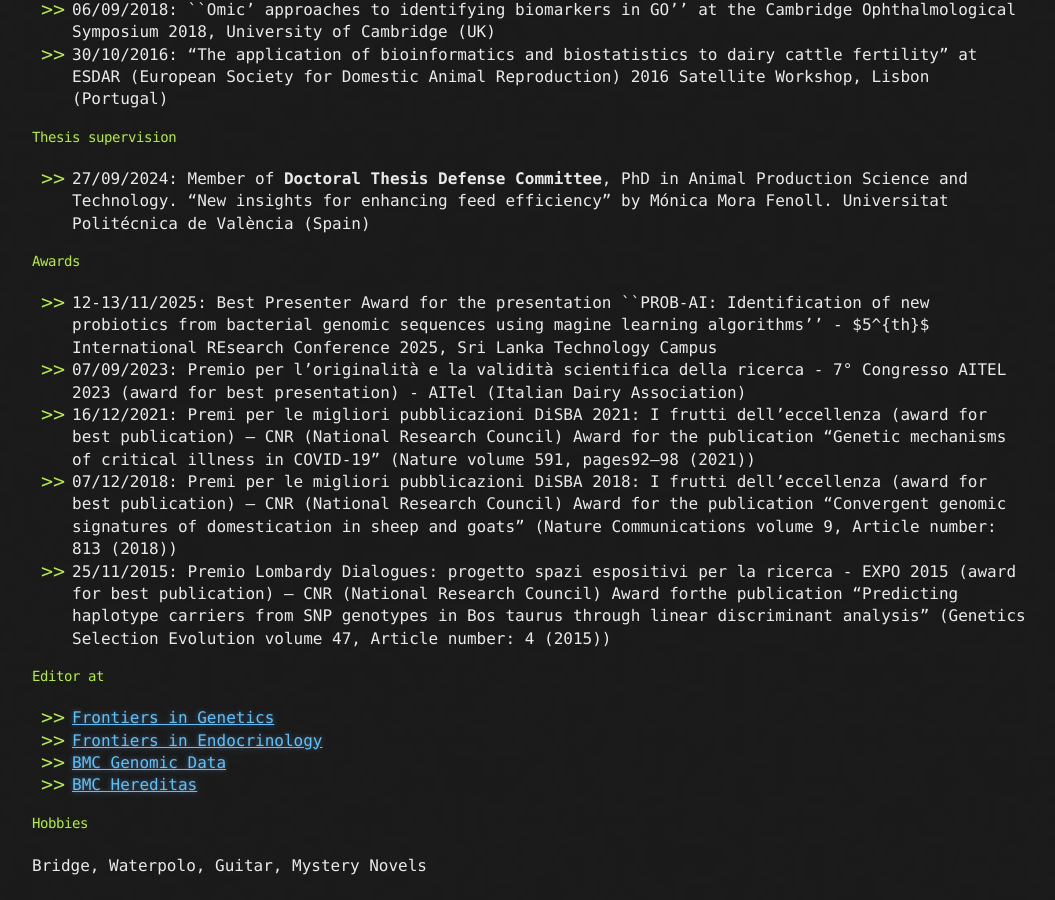
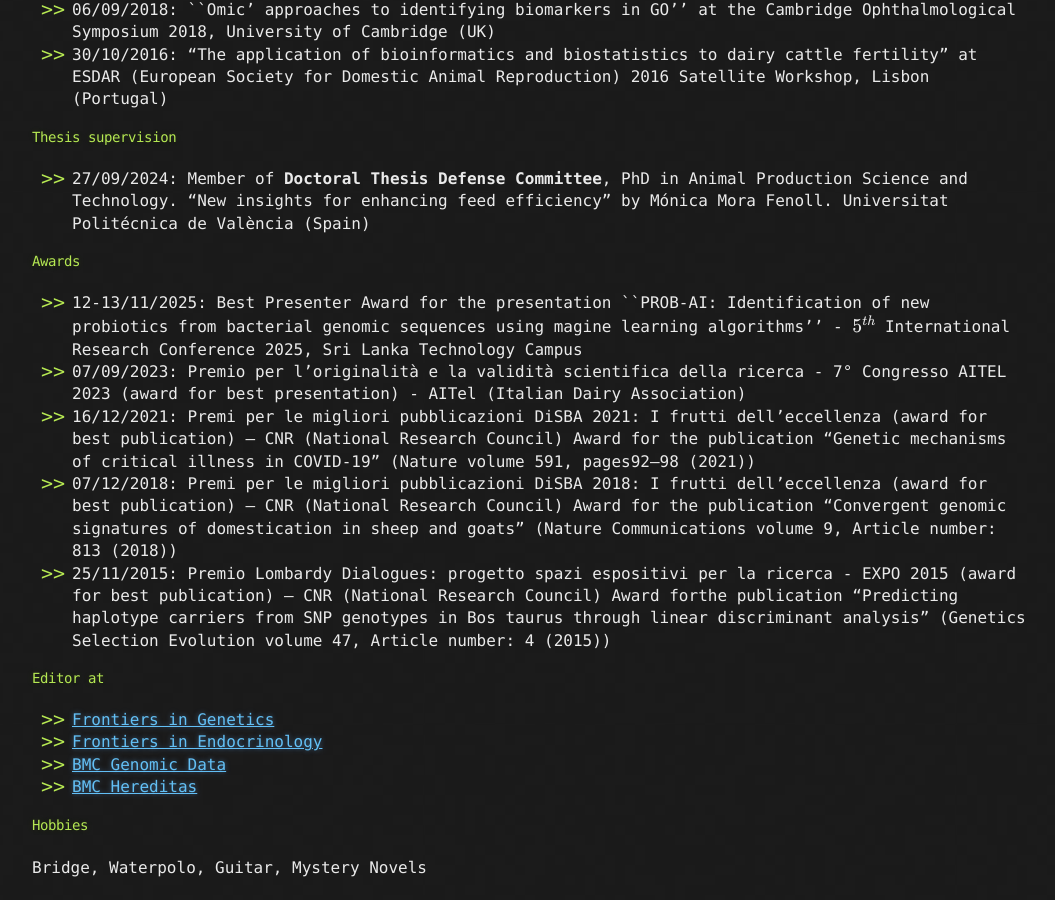
Before and after one commit to bioinformateachers/bioinformateachers.github.io, a Jekyll site: the page built from filippo.md, in a window 1280 px wide and 900 px high, scrolled down 5128 px. Shown: the whole window, without its empty margins (108-1163 px from the left). Built offline with Jekyll 4.4.1, drawn with Linux system fonts in a browser that asks for light colours; formulas are drawn with MathJax 3.

```diff
--- a/filippo.md
+++ b/filippo.md
@@ -154,7 +154,7 @@ Very smart people who I had the honor of mentoring:
 
 #### Awards
 
-- 12-13/11/2025: Best Presenter Award for the presentation ``PROB-AI: Identification of new probiotics from bacterial genomic sequences using magine learning algorithms'' - $5^{th}$ International REsearch Conference 2025, Sri Lanka Technology Campus
+- 12-13/11/2025: Best Presenter Award for the presentation ``PROB-AI: Identification of new probiotics from bacterial genomic sequences using magine learning algorithms'' - $$5^{th}$$ International Research Conference 2025, Sri Lanka Technology Campus
 - 07/09/2023: Premio per l'originalità e la validità scientifica della ricerca - 7° Congresso AITEL 2023 (award for best presentation) - AITel (Italian Dairy Association)
 - 16/12/2021: Premi per le migliori pubblicazioni DiSBA 2021: I frutti dell'eccellenza (award for best publication) – CNR (National Research Council) Award for the publication "Genetic mechanisms of critical illness in COVID-19" (Nature volume 591, pages92–98 (2021))
 - 07/12/2018: Premi per le migliori pubblicazioni DiSBA 2018: I frutti dell'eccellenza (award for best publication) – CNR (National Research Council) Award for the publication "Convergent genomic signatures of domestication in sheep and goats" (Nature Communications volume 9, Article number: 813 (2018))
```
